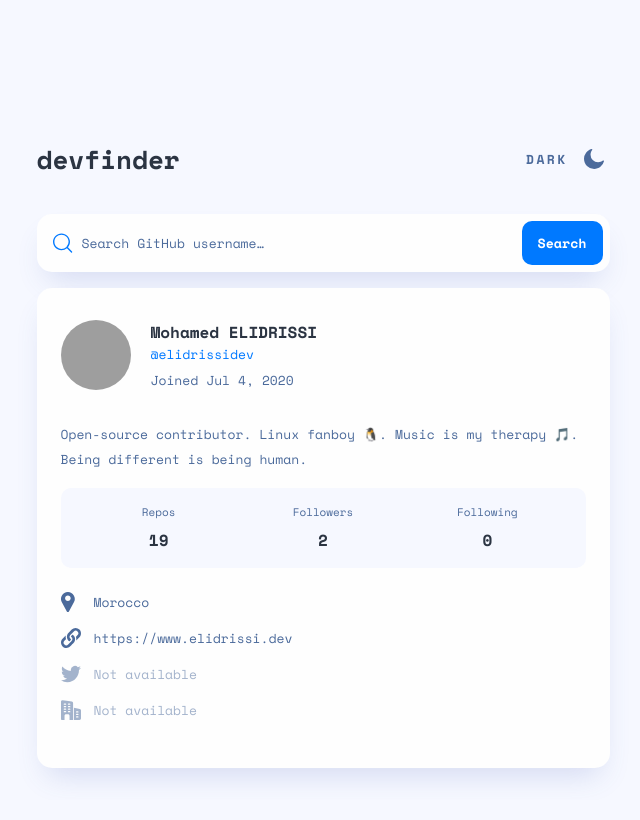
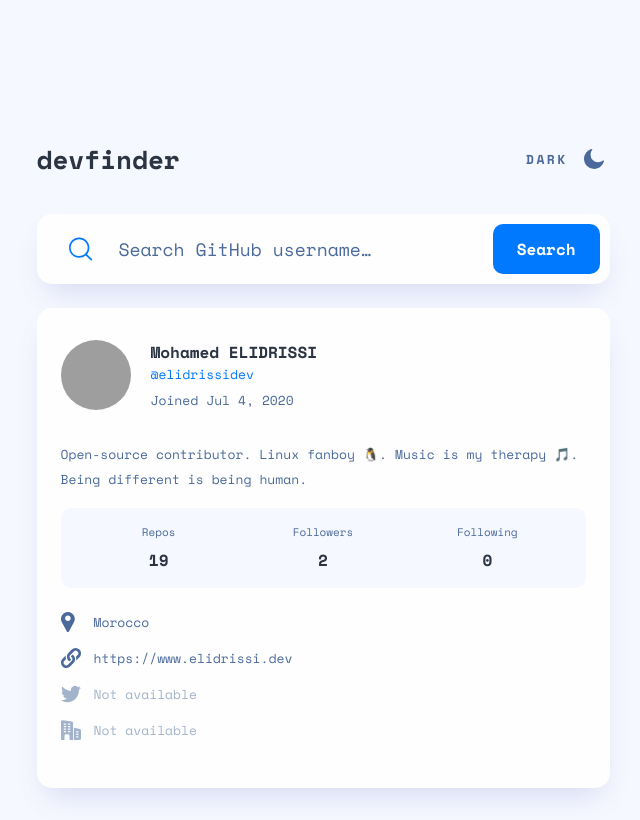
Before and after one commit to elidrissidev/github-user-search, a React (Create React App) app: page / in a window 1280 px wide. Shown: the whole page, without its empty margins (317-957 px from the left). Built offline with nearby package versions, Linux system fonts and the light colour scheme; grey boxes are pictures that could not be loaded.

Commit message:
Adjust UserSearch component in tablet viewport

```diff
--- a/src/components/UserSearch.css
+++ b/src/components/UserSearch.css
@@ -7,6 +7,11 @@
   margin: 2.25rem 0 1rem;
   padding: 0.4375rem;
   padding-left: 1rem;
+}
+
+.UserSearch-icon {
+  height: 1.25rem;
+  width: 1.25rem;
 }
 
 .UserSearch-input {
@@ -47,3 +52,26 @@
 .UserSearch-submit:hover {
   background-color: var(--primary-light-color);
 }
+
+@media (min-width: 768px) {
+  .UserSearch {
+    margin-bottom: 1.5rem;
+    padding: 0.625rem;
+    padding-left: 2rem;
+  }
+
+  .UserSearch-icon {
+    height: 1.5rem;
+    width: 1.5rem;
+  }
+
+  .UserSearch-input {
+    font-size: 1.125rem;
+    margin: 0 1.5rem;
+  }
+
+  .UserSearch-submit {
+    font-size: 1rem;
+    padding: 0.8125rem 1.5rem;
+  }
+}
--- a/src/components/UserSearch.tsx
+++ b/src/components/UserSearch.tsx
@@ -20,7 +20,7 @@
       <label htmlFor="search" className="visually-hidden">
         Search GitHub username
       </label>
-      <IconSearch height="20" width="20" aria-hidden="true" />
+      <IconSearch className="UserSearch-icon" aria-hidden="true" />
       <input
         type="text"
         id="search"
```
